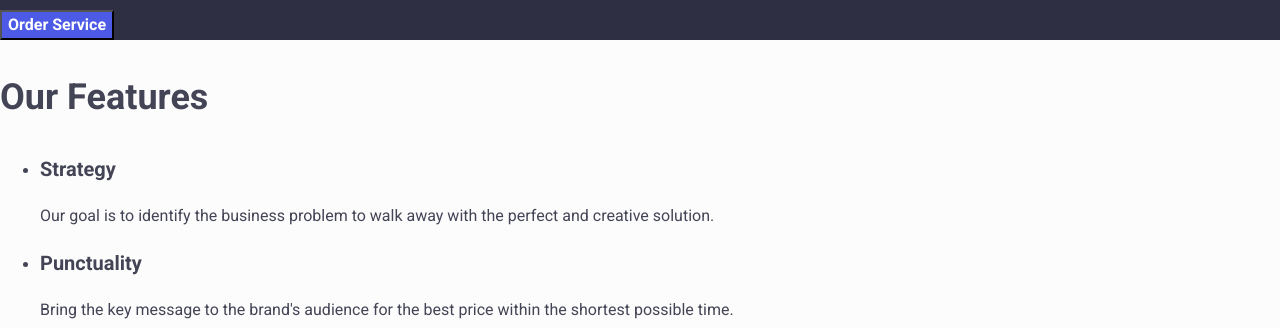
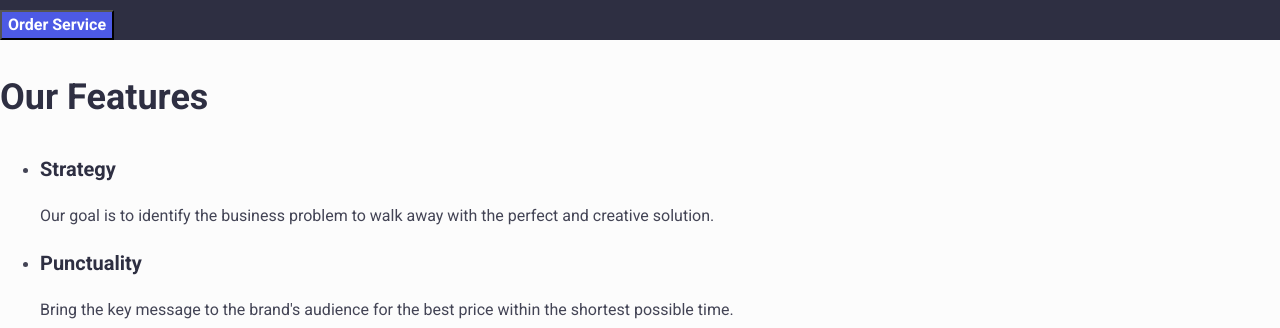
Before and after one commit to Efee-prog/goit-markup-hw-02, a plain HTML site: page index.html in a window 1280 px wide. Shown: the part 445-773 px from the top of the page. Drawn offline with nearby package versions, Linux system fonts and the light colour scheme.

Commit message:
add color styles

```diff
--- a/css/styles.css
+++ b/css/styles.css
@@ -80,6 +80,7 @@ body {
   font-weight: bold;
   font-size: 36px;
   letter-spacing: 2%;
+  color: var(--color-dark);
 }
 
 .feature-title,
@@ -88,6 +89,7 @@ body {
   font-weight: 600;
   font-size: 20px;
   letter-spacing: 2%;
+  color: var(--color-dark);
 }
 
 .footer-text {
```
